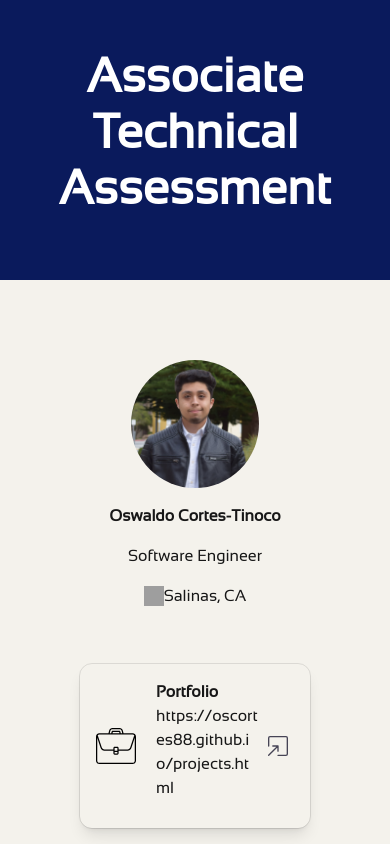
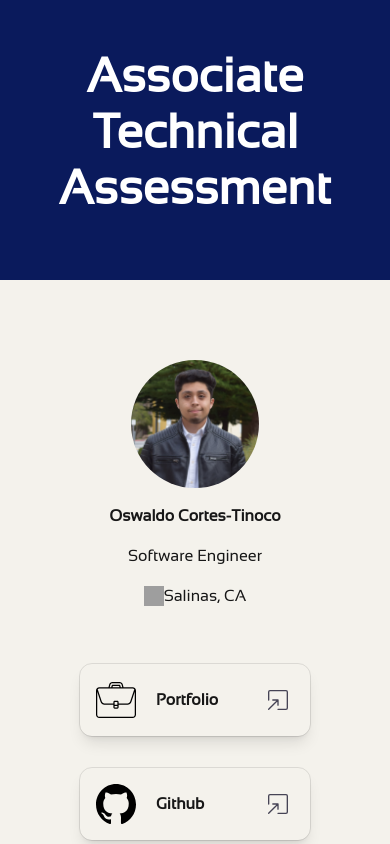
Before and after one commit to OsCortes88/DigitalNEST-Linktree, a React (Vite) app: page / in a window 390 px wide. Shown: the top 844 px of the page. Built offline with nearby package versions, Linux system fonts and the light colour scheme; grey boxes are pictures that could not be loaded.

Commit message:
add link layout adjustment for small screens

```diff
--- a/src/LinkCard.jsx
+++ b/src/LinkCard.jsx
@@ -6,9 +6,7 @@ function LinkCard({ icon, label, reference }) {
           <img src={icon} className="w-10 h-10 object-cover dark:filter-[invert(1)_brightness(2)]" alt={icon} />
           <div className="break-all ml-5 max-w-3/5">
             <b>{label}</b>
-            <div className="pointer-events">
-              <p className="label">{reference}</p>
-            </div>
+            <p className="label hidden md:block">{reference}</p>
           </div>
           <img src="./openIcon.svg" className="w-8 h-8 object-cover ml-auto dark:filter-[invert(1)_brightness(2)]" alt={icon} />
         </div>
```
